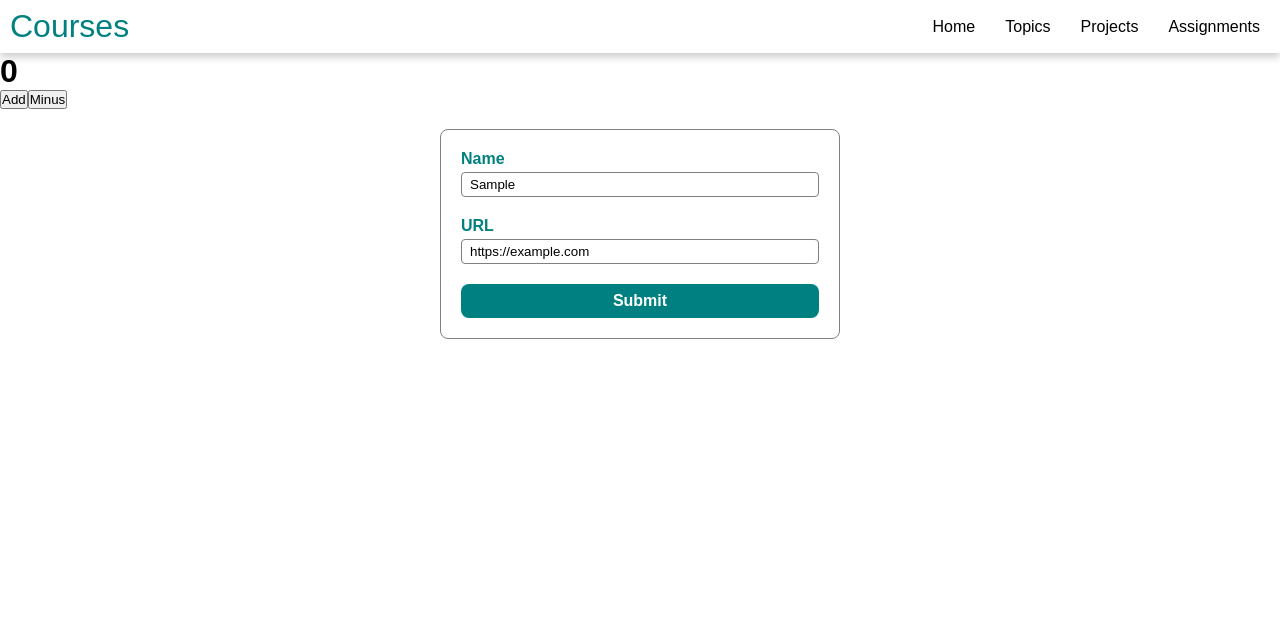
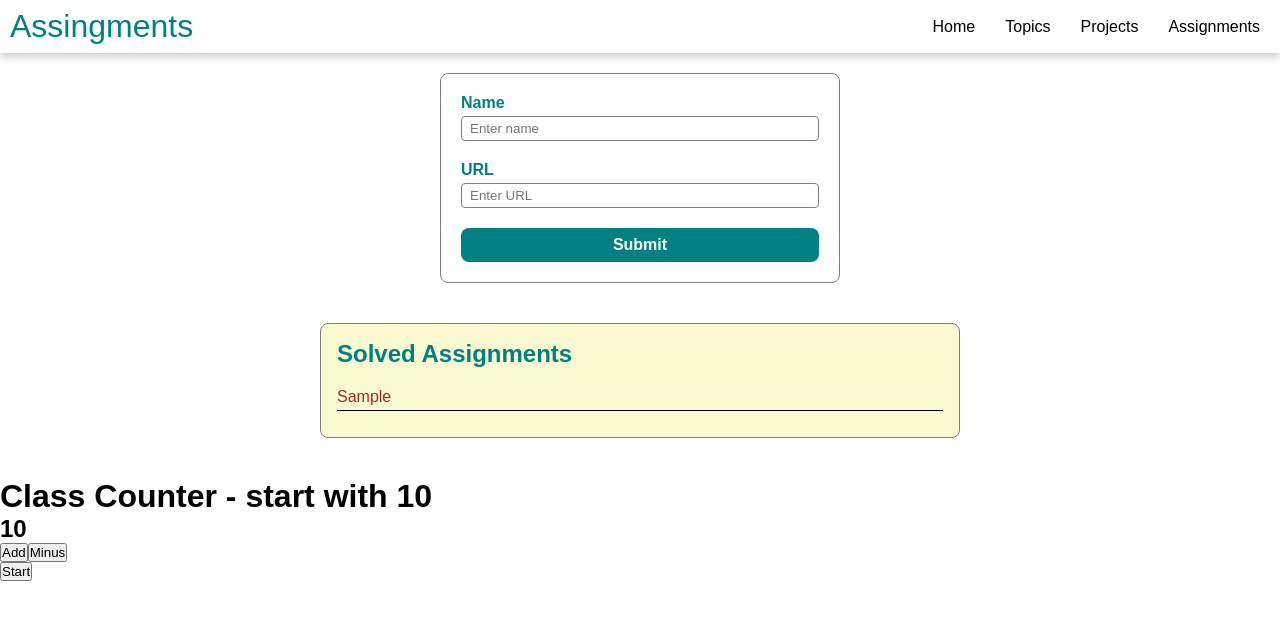
Before and after one commit to Uttu316/accio_fe5_feb, a React (Vite) app in the folder react_app/: page / in a window 1280 px wide. Both pictures are taken after typing "Sample", "https://example.com" into the empty fields and a click on the button "Submit". Shown: the top 620 px of the page. Built offline with nearby package versions, Linux system fonts and the light colour scheme.

Commit message:
Css Modules & Class Component

```diff
--- a/react_app/src/App.jsx
+++ b/react_app/src/App.jsx
@@ -1,13 +1,13 @@
-import AssignmentForm from "./components/assingments/form";
-import Counter from "./components/counter";
-import Header from "./components/header";
+import ClassCounter from "./components/classCounter";
+import ClassicBall from "./components/classicBall";
+import Assignments from "./pages/Assignments";
 
 const App = () => {
   return (
     <div>
-      <Header title={"Courses"} />
-      <Counter />
-      <AssignmentForm />
+      <Assignments />
+      <ClassCounter start={10} />
+      <ClassicBall />
     </div>
   );
 };
--- a/react_app/src/components/assingments/form.jsx
+++ b/react_app/src/components/assingments/form.jsx
@@ -1,6 +1,8 @@
 import { useState } from "react";
-import "./form.css";
-const AssignmentForm = () => {
+import styles from "./form.module.css";
+
+const AssignmentForm = (props) => {
+  const { setAssignments } = props;
   const [data, setData] = useState({
     name: "",
     url: "",
@@ -14,31 +16,39 @@ const AssignmentForm = () => {
 
   const onSubmit = (e) => {
     e.preventDefault();
-    console.log(data);
+    if (data.name && data.url) {
+      setAssignments((prev) => [...prev, data]);
+      setData({
+        name: "",
+        url: "",
+      });
+    }
   };
 
   return (
-    <form className="assignment_form">
-      <div className="input_item">
+    <form className={styles.assignment_form}>
+      <div className={styles.input_item}>
         <label htmlFor="name">Name</label>
         <input
           onChange={onInput}
           id="name"
+          value={data.name}
           name="name"
           placeholder="Enter name"
         />
       </div>
-      <div className="input_item">
+      <div className={styles.input_item}>
         <label htmlFor="url">URL</label>
         <input
           onChange={onInput}
           type="url"
           name="url"
+          value={data.url}
           id="url"
           placeholder="Enter URL"
         />
       </div>
-      <button onClick={onSubmit} className="assignment_form_btn">
+      <button onClick={onSubmit} className={styles.assignment_form_btn}>
         Submit
       </button>
     </form>
--- /dev/null
+++ b/react_app/src/components/assingments/list.jsx
@@ -0,0 +1,20 @@
+import styles from "./list.module.css";
+
+const AssignmentsList = (props) => {
+  const { assingments } = props;
+
+  return (
+    <div className={styles.assignment_list}>
+      <h2 className={styles.heading}>Solved Assignments</h2>
+      {assingments.map((item, index) => (
+        <p key={index} className={styles.assignment_list_item}>
+          <a target="_blank" href={item.url}>
+            {item.name}
+          </a>
+        </p>
+      ))}
+    </div>
+  );
+};
+
+export default AssignmentsList;
--- /dev/null
+++ b/react_app/src/components/assingments/list.module.css
@@ -0,0 +1,29 @@
+
+
+.assignment_list{
+    margin: 40px auto;
+    border: 1px solid gray;
+    background-color: lightgoldenrodyellow;
+    padding: 16px;
+    width: 50%;
+    min-width: 400px;
+    border-radius: 8px;
+}
+
+.assignment_list_item{
+    border-bottom: 1px solid black;
+    margin-bottom: 10px;
+    padding-bottom: 4px;
+}
+.assignment_list_item a{
+    text-decoration: none;
+    color: brown;
+}
+.assignment_list_item a:hover{
+    color: blue;
+}
+.heading{
+    font-size: 24px;
+    color: teal;
+    margin-bottom: 20px;
+}
--- /dev/null
+++ b/react_app/src/components/classCounter/index.jsx
@@ -0,0 +1,32 @@
+import { Component } from "react";
+
+class ClassCounter extends Component {
+  constructor(props) {
+    super();
+    this.state = {
+      count: props.start,
+    };
+    this.onAdd = this.onAdd.bind(this);
+    this.onMinus = this.onMinus.bind(this);
+  }
+
+  onAdd() {
+    this.setState({ count: this.state.count + 1 });
+  }
+  onMinus() {
+    this.setState({ count: this.state.count - 1 });
+  }
+
+  render() {
+    const { start } = this.props;
+    return (
+      <div>
+        <h1>Class Counter - start with {start}</h1>
+        <h2>{this.state.count}</h2>
+        <button onClick={this.onAdd}>Add</button>
+        <button onClick={this.onMinus}>Minus</button>
+      </div>
+    );
+  }
+}
+export default ClassCounter;
--- /dev/null
+++ b/react_app/src/components/classicBall/ball.module.css
@@ -0,0 +1,10 @@
+
+
+
+.ball{
+    height: 100px;
+    width: 100px;
+    background-color: black;
+    border-radius: 50%;
+    transition: all 0.3s ease;
+}
--- /dev/null
+++ b/react_app/src/components/classicBall/index.jsx
@@ -0,0 +1,46 @@
+import { Component } from "react";
+import styles from "./ball.module.css";
+
+class ClassicBall extends Component {
+  constructor() {
+    super();
+    this.state = {
+      started: false,
+      pos: 0,
+    };
+
+    this.onStart = this.onStart.bind(this);
+    this.onMove = this.onMove.bind(this);
+  }
+
+  onStart() {
+    this.setState({ started: true });
+  }
+  onMove() {
+    this.setState({ pos: this.state.pos + 5 });
+  }
+  render() {
+    const isStarted = this.state.started;
+    const pos = this.state.pos;
+    return (
+      <div>
+        {!isStarted && (
+          <button onClick={this.onStart} className={styles.start}>
+            Start
+          </button>
+        )}
+        {isStarted && (
+          <div>
+            <div
+              style={{ transform: `translate(${pos}px)` }}
+              className={styles.ball}
+            ></div>
+            <button onClick={this.onMove}> Move</button>
+          </div>
+        )}
+      </div>
+    );
+  }
+}
+
+export default ClassicBall;
--- /dev/null
+++ b/react_app/src/pages/Assignments/index.jsx
@@ -0,0 +1,17 @@
+import { useState } from "react";
+import AssignmentForm from "../../components/assingments/form";
+import AssignmentsList from "../../components/assingments/list";
+import Header from "../../components/header";
+
+const Assignments = () => {
+  const [assingments, setAssignments] = useState([]);
+  return (
+    <div id="assingment_page">
+      <Header title={"Assingments"} />
+      <AssignmentForm setAssignments={setAssignments} />
+      <AssignmentsList assingments={assingments} />
+    </div>
+  );
+};
+
+export default Assignments;
```
Also changed, not shown: react_app/src/components/assingments/form.module.css (renamed from react_app/src/components/assingments/form.css).
